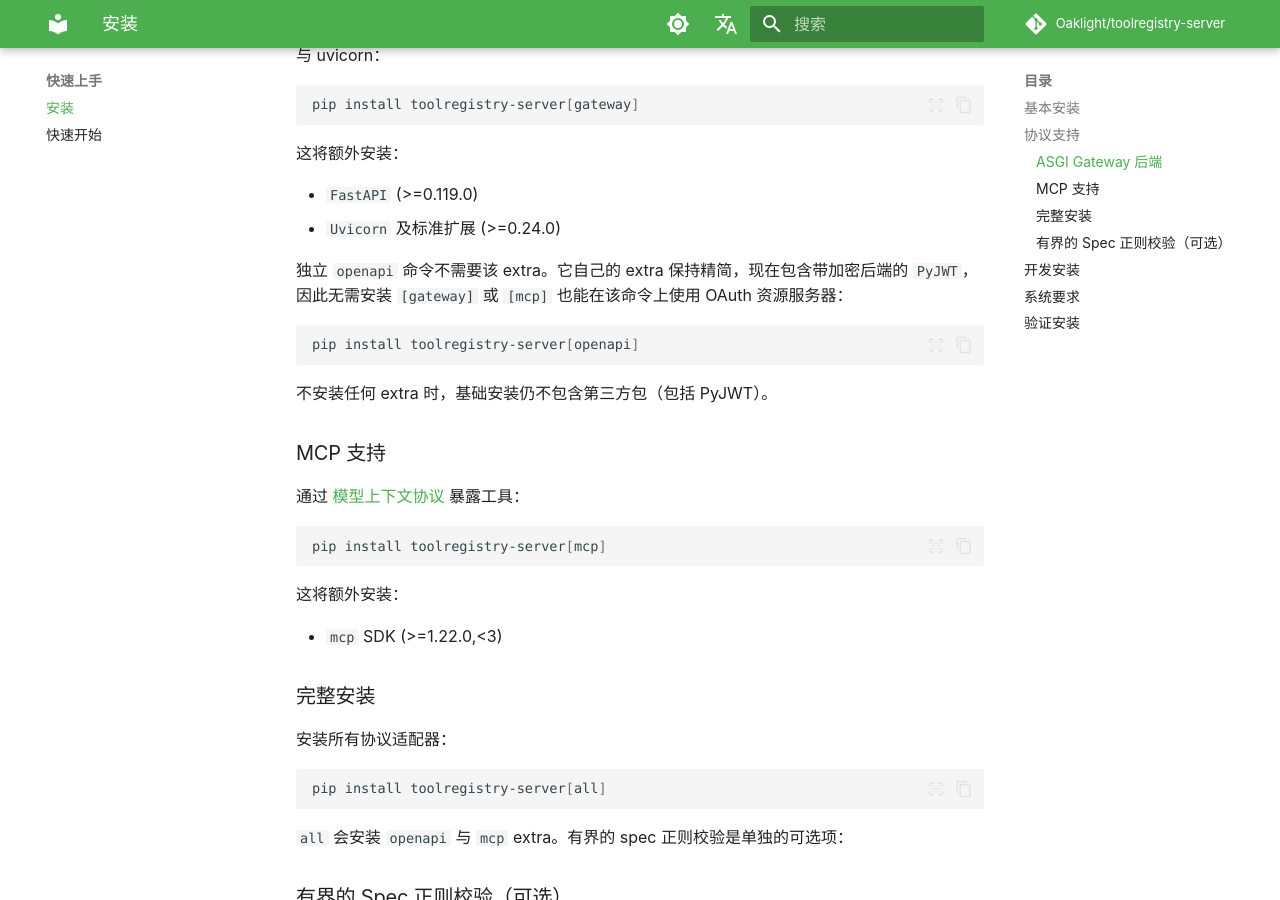
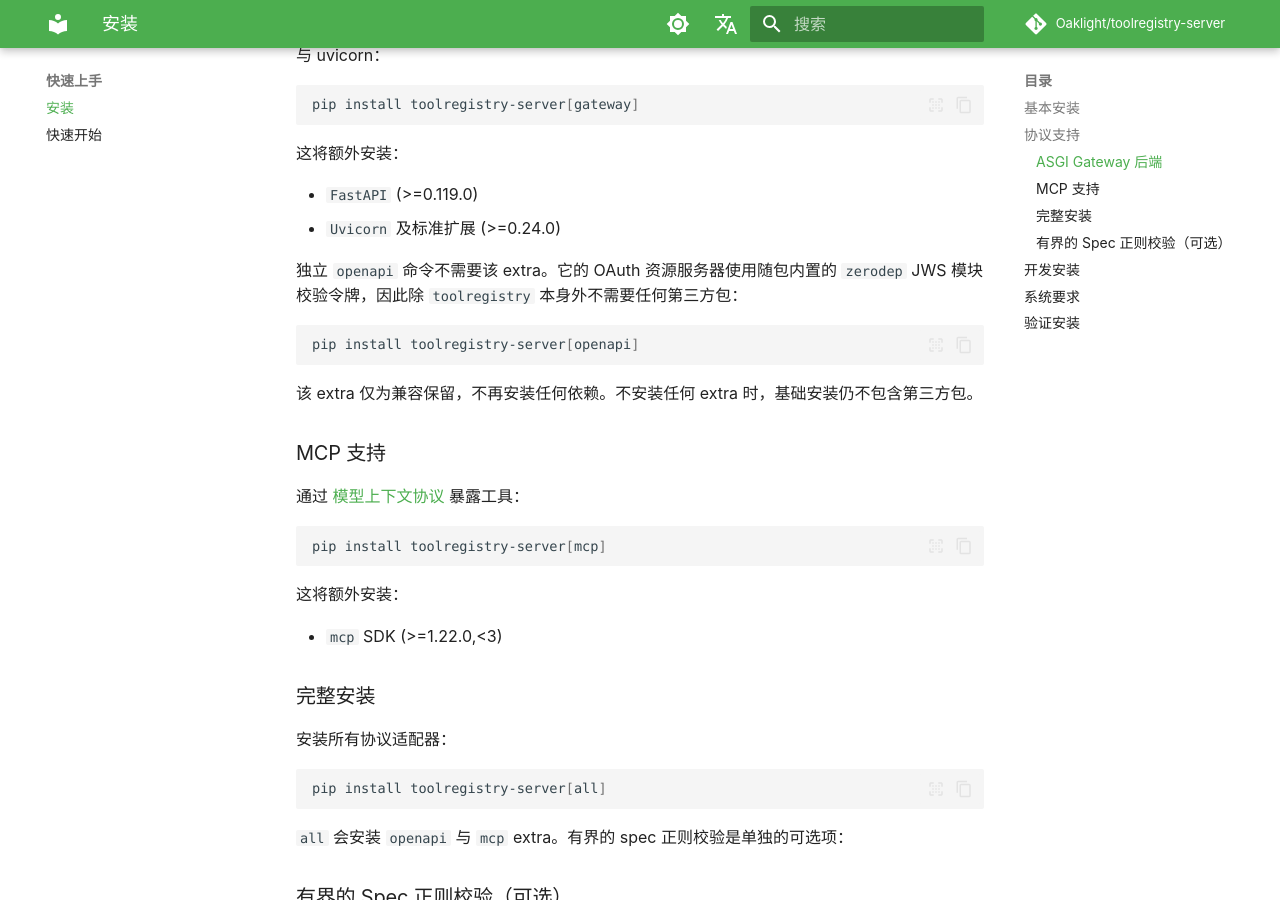
Before and after one commit to Oaklight/toolregistry-server, an MkDocs documentation site: the page built from docs/get-started/installation.md, in a window 1280 px wide and 900 px high, scrolled down 731 px. Built offline with MkDocs 1.6.1 and Material for MkDocs 9.7.7, drawn with Linux system fonts in a browser that asks for light colours; some web fonts are replaced; comment, search, counter and statistics services are not loaded.

Commit message:
docs(oauth): token verification runs on the vendored zerodep jwt module

````diff
--- a/docs/get-started/installation.md
+++ b/docs/get-started/installation.md
@@ -31,14 +31,14 @@ pip install toolregistry-server[gateway]
 - `FastAPI` (>=0.119.0)
 - `Uvicorn` 及标准扩展 (>=0.24.0)
 
-独立 `openapi` 命令不需要该 extra。它自己的 extra 保持精简，现在包含带加密后端的
-`PyJWT`，因此无需安装 `[gateway]` 或 `[mcp]` 也能在该命令上使用 OAuth 资源服务器：
+独立 `openapi` 命令不需要该 extra。它的 OAuth 资源服务器使用随包内置的 `zerodep`
+JWS 模块校验令牌，因此除 `toolregistry` 本身外不需要任何第三方包：
 
 ```bash
 pip install toolregistry-server[openapi]
 ```
 
-不安装任何 extra 时，基础安装仍不包含第三方包（包括 PyJWT）。
+该 extra 仅为兼容保留，不再安装任何依赖。不安装任何 extra 时，基础安装仍不包含第三方包。
 
 ### MCP 支持
 
````
Also changed, not shown: docs/changelog.md (+1 -0 lines), docs/reference/oauth.md (+3 -2 lines).
